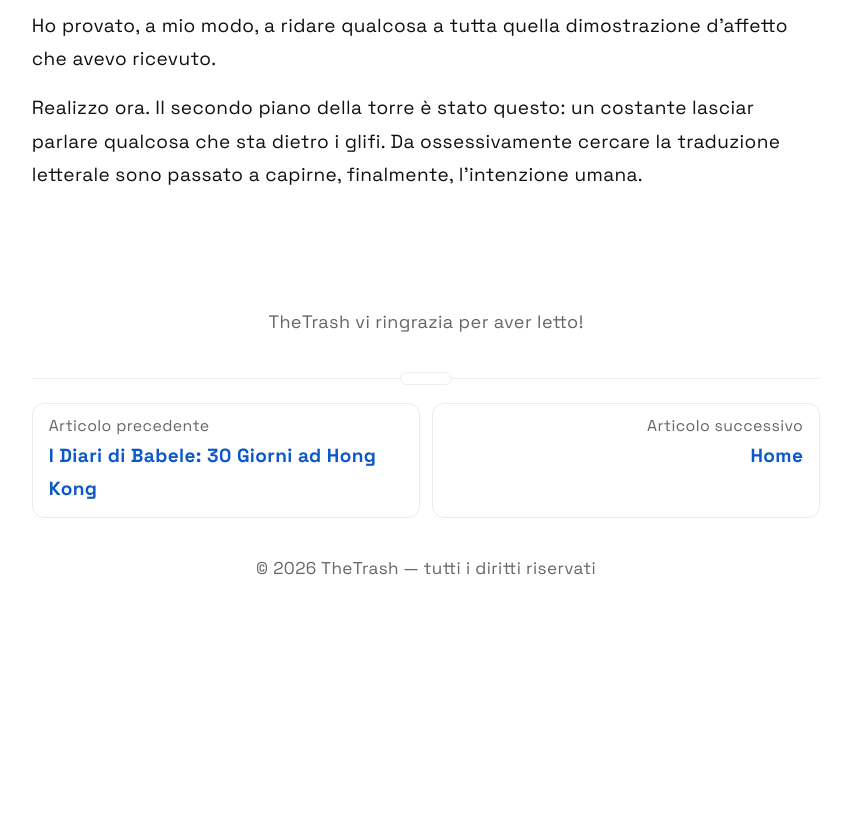
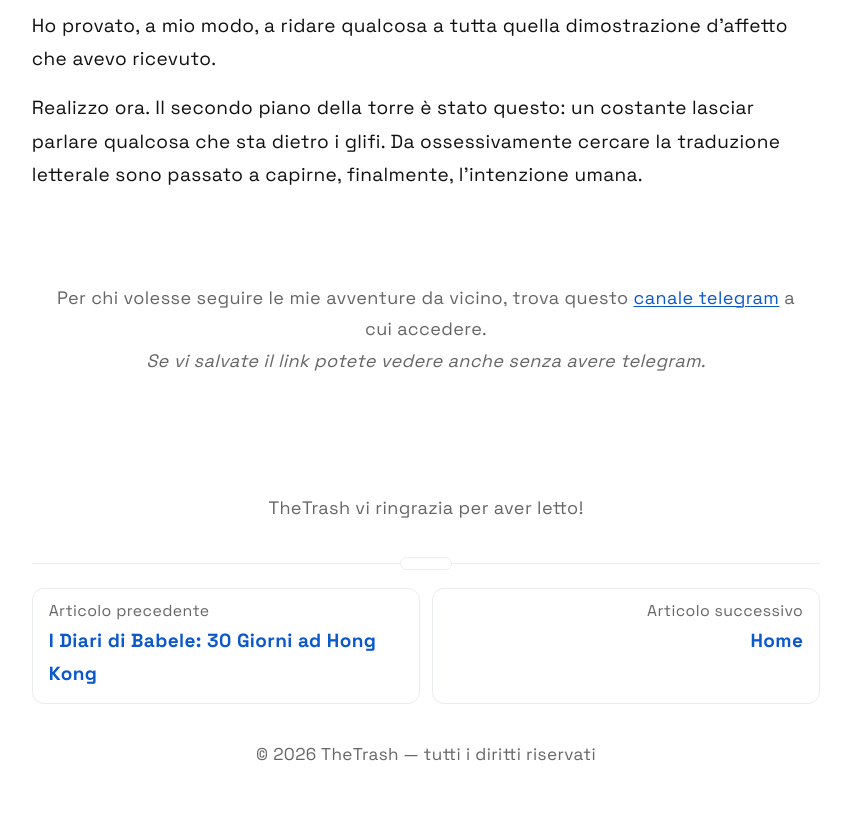
Before and after one commit to TheTrash/TheTrash.github.io, a plain HTML site: page babele2.html in a window 1280 px wide. Shown: the part 2492-3310 px from the top of the page, without its empty margins (214-1065 px from the left). Before the commit the page ends 3124 px from the top, so only its background shows below. Drawn offline with Linux system fonts and the light colour scheme.

Commit message:
index upload and telegram added

```diff
--- a/babele2.html
+++ b/babele2.html
@@ -50,6 +50,11 @@ Al loro fine serata, esce dalla mia bocca una cosa per me ormai automatica: "<em
 <p>La reazione disorientata della persona che mi aveva invitato, giusto per il tempo di una cena, nella sua stretta cerchia di amici mi ha spiazzato. Per cercare di colmare quel silenzio ho aggiunto una breve spiegazione sul perché lo avessi fatto. Un'oretta dopo mi arriva un audio "<em>Hey Mattia, we are back home everything is ok, Thank you!</em>".</p>
 <p>Ho provato, a mio modo, a ridare qualcosa a tutta quella dimostrazione d'affetto che avevo ricevuto.</p>
 <p>Realizzo ora. Il secondo piano della torre è stato questo: un costante lasciar parlare qualcosa che sta dietro i glifi. Da ossessivamente cercare la traduzione letterale sono passato a capirne, finalmente, l'intenzione umana.</p>
+    <br>
+    <br>
+    <p class="thanks">Per chi volesse seguire le mie avventure da vicino, trova questo <a href='https://t.me/trashathongkong'>canale telegram</a> a cui accedere.<br>
+    <em>Se vi salvate il link potete vedere anche senza avere telegram.</em></p>
+  </main>
   </main>
   <section class="post-end">
     <p class="thanks">TheTrash vi ringrazia per aver letto!</p>
```
Also changed, not shown: index.html (+1 -0 lines).
